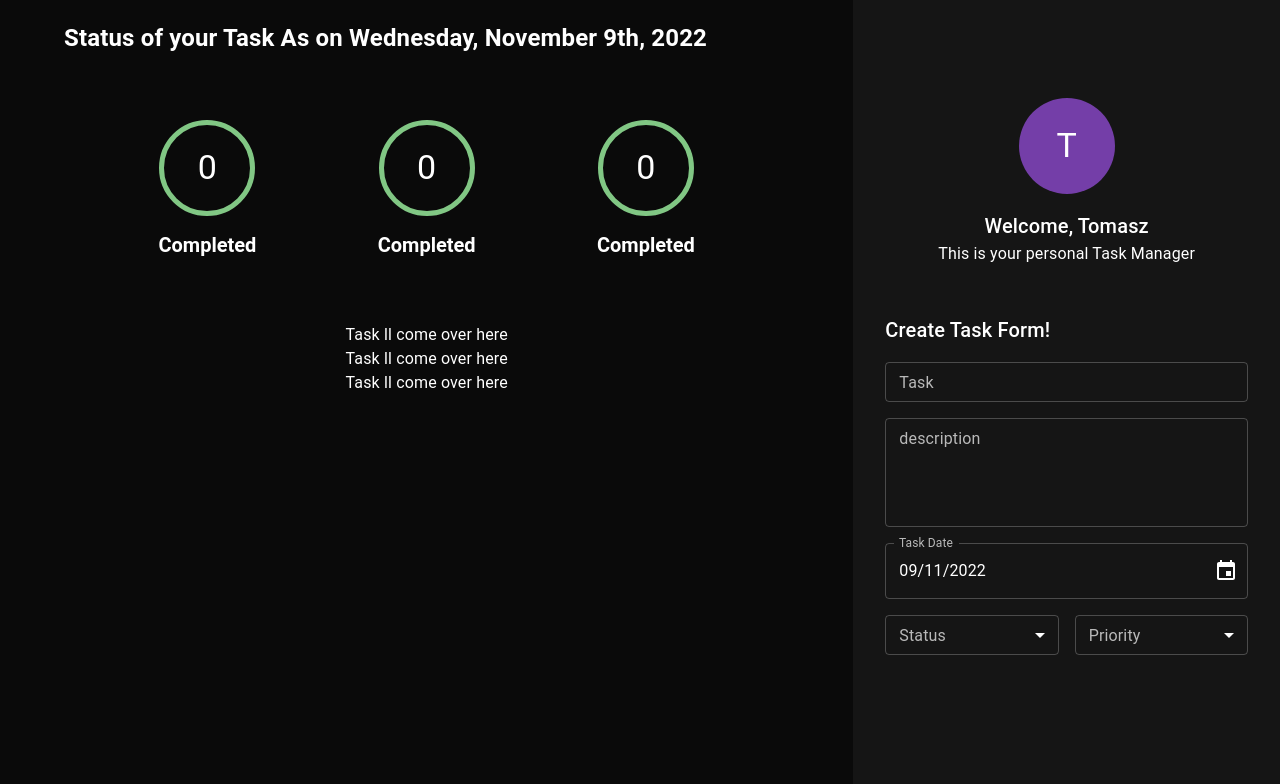
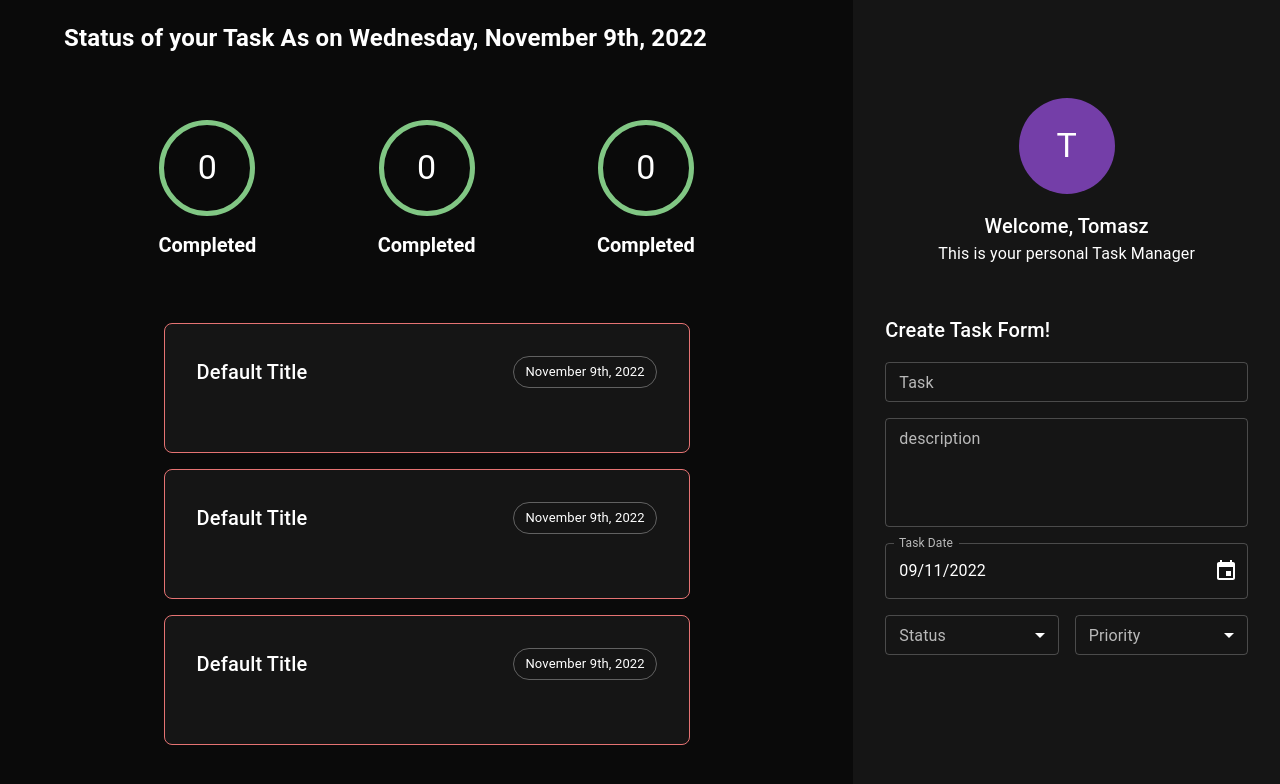
Before and after one commit to tprazniewski/TaskApp, a React (Create React App) app in the folder client/: page / in a window 1280 px wide. Shown: the top 784 px of the page. Built offline with nearby package versions, Linux system fonts and the light colour scheme.

Commit message:
Create Task Header Component

```diff
--- a/client/src/components/taskarea/Taskarea.tsx
+++ b/client/src/components/taskarea/Taskarea.tsx
@@ -2,6 +2,7 @@
 import { Grid, Box } from "@mui/material";
 import { format } from "date-fns";
 import { Counter } from "./counter/Counter";
+import { Task } from "./task/Task";
 
 export const TaskArea: FC = (): ReactElement => {
   return (
@@ -32,9 +33,9 @@
           md={8}
           xs={10}
         >
-          <Box> Task ll come over here</Box>
-          <Box> Task ll come over here</Box>
-          <Box> Task ll come over here</Box>
+          <Task />
+          <Task />
+          <Task />
         </Grid>
       </Grid>
     </Grid>
--- a/client/src/components/taskarea/counter/Counter.tsx
+++ b/client/src/components/taskarea/counter/Counter.tsx
@@ -2,7 +2,7 @@
 import { Avatar, Box, Typography } from "@mui/material";
 import { emitBorderColour } from "./helpers/emitBorderColour";
 import { Status } from "../../createTaskForm/enums/Status";
-import { ICounter } from "./ICounter";
+import { ICounter } from "./interfaces/ICounter";
 import { emitLAbel } from "./helpers/emitLabel";
 import PropTypes from "prop-types";
 
--- a/client/src/components/taskarea/counter/helpers/emitBorderColour.ts
+++ b/client/src/components/taskarea/counter/helpers/emitBorderColour.ts
@@ -1,4 +1,4 @@
-import { CounterStatus } from "../ICounter";
+import { CounterStatus } from "../interfaces/ICounter";
 import { Status } from "../../../createTaskForm/enums/Status";
 
 export const emitBorderColour = (status: CounterStatus): string => {
--- a/client/src/components/taskarea/counter/helpers/emitLabel.ts
+++ b/client/src/components/taskarea/counter/helpers/emitLabel.ts
@@ -1,4 +1,4 @@
-import { CounterStatus } from "../ICounter";
+import { CounterStatus } from "../interfaces/ICounter";
 import { Status } from "../../../createTaskForm/enums/Status";
 
 export const emitLAbel = (status: CounterStatus): string => {
--- a/client/src/components/taskarea/counter/ICounter.ts
+++ b/client/src/components/taskarea/counter/interfaces/ICounter.ts
@@ -1,4 +1,4 @@
-import { Status } from "../../createTaskForm/enums/Status";
+import { Status } from "../../../createTaskForm/enums/Status";
 
 export type CounterStatus = Status.todo | Status.inProgress | Status.completed;
 
--- /dev/null
+++ b/client/src/components/taskarea/task/Task.tsx
@@ -0,0 +1,27 @@
+import React, { FC, ReactElement } from "react";
+import { Box } from "@mui/material";
+import { Header } from "./header/Header";
+
+export const Task: FC = (): ReactElement => {
+  return (
+    <Box
+      display="flex"
+      flexDirection="column"
+      justifyContent="flex-start"
+      width="100%"
+      mb={2}
+      p={4}
+      sx={{
+        width: "100%",
+        backgroundColor: "background.paper",
+        borderRadius: "8px",
+        border: "1px solid",
+        borderColor: "error.light",
+      }}
+    >
+      <Header />
+      {/* desc */}
+      {/* footer */}
+    </Box>
+  );
+};
--- /dev/null
+++ b/client/src/components/taskarea/task/header/Header.tsx
@@ -0,0 +1,31 @@
+import React, { FC, ReactElement } from "react";
+import { Box, Chip, Typography } from "@mui/material";
+import { IHeader } from "../interfaces/IHeader";
+import { format } from "date-fns";
+import PropTypes from "prop-types";
+
+export const Header: FC<IHeader> = (props): ReactElement => {
+  const { title = "Default Title", date = new Date() } = props;
+  return (
+    <Box
+      display="flex"
+      width="100%"
+      justifyContent="space-between"
+      mb={4}
+      //   flexDirection="column"
+    >
+      <Box>
+        {" "}
+        <Typography variant="h6">{title}</Typography>{" "}
+      </Box>
+      <Box>
+        <Chip variant="outlined" label={format(date, "PPP")} />
+      </Box>
+    </Box>
+  );
+};
+
+Header.propTypes = {
+  title: PropTypes.string,
+  date: PropTypes.instanceOf(Date),
+};
--- /dev/null
+++ b/client/src/components/taskarea/task/interfaces/IHeader.ts
@@ -0,0 +1,4 @@
+export interface IHeader {
+  title?: string;
+  date?: Date;
+}
--- /dev/null
+++ b/client/src/components/taskarea/task/interfaces/ITask.ts
@@ -0,0 +1 @@
+export interface ITask {}
```
